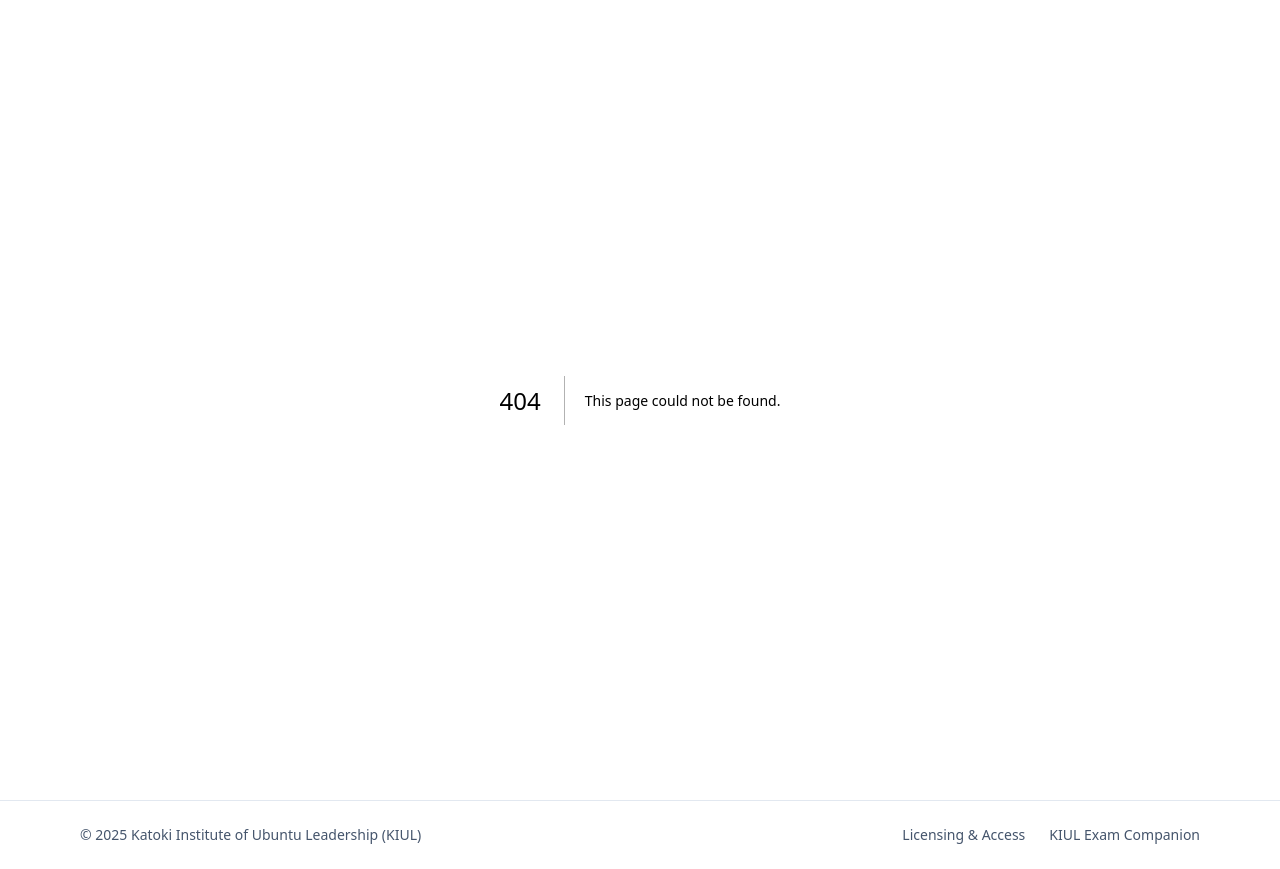
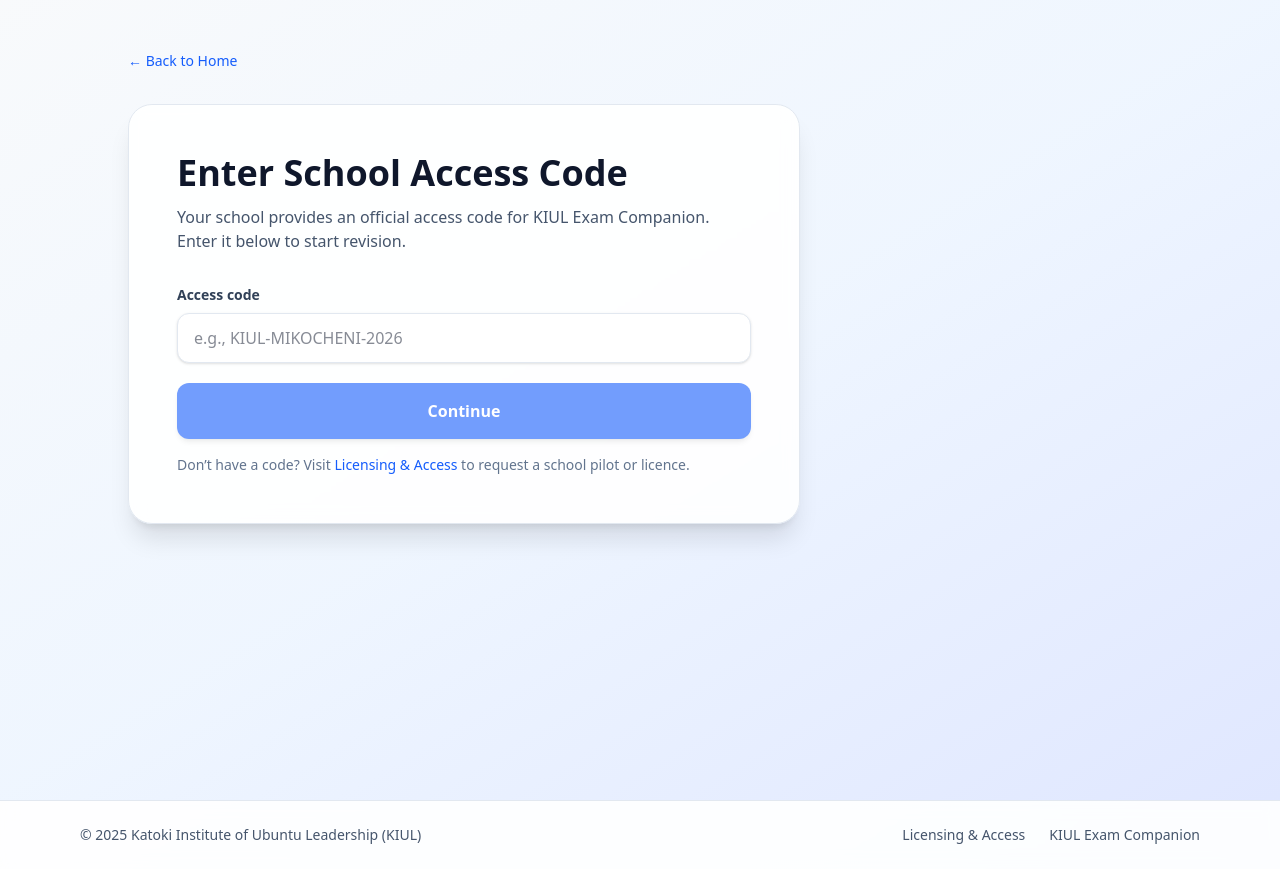
Before and after one commit to 2014Akamanzi/kiul-ss-revision, a Next.js app: page /access in a window 1280 px wide. Before the commit this address had no page. Built offline with nearby package versions, Linux system fonts and the light colour scheme.

Commit message:
Lock stable build: home + licensing + access codes + AI route working

```diff
--- /dev/null
+++ b/src/app/access/page.tsx
@@ -0,0 +1,93 @@
+"use client";
+
+import Link from "next/link";
+import { useState } from "react";
+
+export default function AccessPage() {
+  const [code, setCode] = useState("");
+  const [loading, setLoading] = useState(false);
+  const [error, setError] = useState<string | null>(null);
+
+  async function submit() {
+    setError(null);
+    setLoading(true);
+
+    try {
+      const res = await fetch("/api/access", {
+        method: "POST",
+        headers: { "Content-Type": "application/json" },
+        body: JSON.stringify({ code }),
+      });
+
+      if (!res.ok) {
+        const data = await res.json().catch(() => ({}));
+        setError(data?.error || "Invalid access code.");
+        setLoading(false);
+        return;
+      }
+
+      // success: cookie set by server
+      window.location.href = "/chat";
+    } catch {
+      setError("Network error. Please try again.");
+      setLoading(false);
+    }
+  }
+
+  return (
+    <main className="min-h-screen bg-gradient-to-br from-slate-50 via-blue-50 to-indigo-100 px-4 py-12">
+      <div className="mx-auto max-w-5xl">
+        <div className="mb-8">
+          <Link href="/" className="text-sm font-medium text-blue-600 hover:underline">
+            ← Back to Home
+          </Link>
+        </div>
+
+        <div className="rounded-3xl bg-white/90 backdrop-blur shadow-xl border border-slate-200 p-8 sm:p-12 max-w-2xl">
+          <h1 className="text-3xl sm:text-4xl font-extrabold text-slate-900">
+            Enter School Access Code
+          </h1>
+
+          <p className="mt-3 text-slate-600">
+            Your school provides an official access code for KIUL Exam Companion.
+            Enter it below to start revision.
+          </p>
+
+          <div className="mt-8">
+            <label className="block text-sm font-semibold text-slate-700">
+              Access code
+            </label>
+            <input
+              value={code}
+              onChange={(e) => setCode(e.target.value)}
+              placeholder="e.g., KIUL-MIKOCHENI-2026"
+              className="mt-2 w-full rounded-xl border border-slate-200 bg-white px-4 py-3 text-slate-900 shadow-sm focus:outline-none focus:ring-2 focus:ring-blue-400"
+            />
+
+            {error && (
+              <div className="mt-3 rounded-xl border border-red-200 bg-red-50 px-4 py-3 text-sm text-red-700">
+                {error}
+              </div>
+            )}
+
+            <button
+              onClick={submit}
+              disabled={!code.trim() || loading}
+              className="mt-5 inline-flex w-full items-center justify-center rounded-xl bg-blue-600 px-8 py-4 text-white font-semibold shadow-md hover:bg-blue-700 transition disabled:opacity-60 disabled:cursor-not-allowed"
+            >
+              {loading ? "Checking..." : "Continue"}
+            </button>
+
+            <p className="mt-4 text-sm text-slate-500">
+              Don’t have a code? Visit{" "}
+              <Link href="/licensing" className="text-blue-600 hover:underline font-medium">
+                Licensing &amp; Access
+              </Link>{" "}
+              to request a school pilot or licence.
+            </p>
+          </div>
+        </div>
+      </div>
+    </main>
+  );
+}
--- /dev/null
+++ b/src/app/api/access/route.ts
@@ -0,0 +1,52 @@
+import { NextResponse } from "next/server";
+
+const COOKIE_NAME = "kiul_access";
+const COOKIE_VALUE = "ok";
+
+/**
+ * Access codes (MVP)
+ * ------------------
+ * For MVP we store allowed codes in an environment variable:
+ *   KIUL_ACCESS_CODES="CODE1,CODE2,CODE3"
+ *
+ * Example:
+ *   KIUL_ACCESS_CODES="KIUL-PILOT-001,KIUL-MIKOCHENI-2026"
+ */
+function getAllowedCodes(): string[] {
+  const raw = process.env.KIUL_ACCESS_CODES || "";
+  return raw
+    .split(",")
+    .map((s) => s.trim())
+    .filter(Boolean);
+}
+
+export async function POST(req: Request) {
+  const body = await req.json().catch(() => null);
+  const code = (body?.code || "").toString().trim();
+
+  if (!code) {
+    return NextResponse.json({ error: "Enter an access code." }, { status: 400 });
+  }
+
+  const allowed = getAllowedCodes();
+  const ok = allowed.includes(code);
+
+  if (!ok) {
+    return NextResponse.json({ error: "Invalid access code." }, { status: 401 });
+  }
+
+  const res = NextResponse.json({ ok: true });
+
+  // Set cookie for 30 days
+  res.cookies.set({
+    name: COOKIE_NAME,
+    value: COOKIE_VALUE,
+    httpOnly: true,
+    sameSite: "lax",
+    secure: process.env.NODE_ENV === "production",
+    path: "/",
+    maxAge: 60 * 60 * 24 * 30,
+  });
+
+  return res;
+}
--- /dev/null
+++ b/src/middleware.ts
@@ -0,0 +1,27 @@
+import { NextResponse } from "next/server";
+import type { NextRequest } from "next/server";
+
+const COOKIE_NAME = "kiul_access";
+const COOKIE_VALUE = "ok";
+
+export function middleware(req: NextRequest) {
+  const { pathname } = req.nextUrl;
+
+  // Protect only /chat for now
+  if (pathname.startsWith("/chat")) {
+    const cookie = req.cookies.get(COOKIE_NAME)?.value;
+
+    if (cookie !== COOKIE_VALUE) {
+      const url = req.nextUrl.clone();
+      url.pathname = "/access";
+      return NextResponse.redirect(url);
+    }
+  }
+
+  return NextResponse.next();
+}
+
+// Ensure middleware runs on /chat only (fast + safe)
+export const config = {
+  matcher: ["/chat/:path*"],
+};
```
